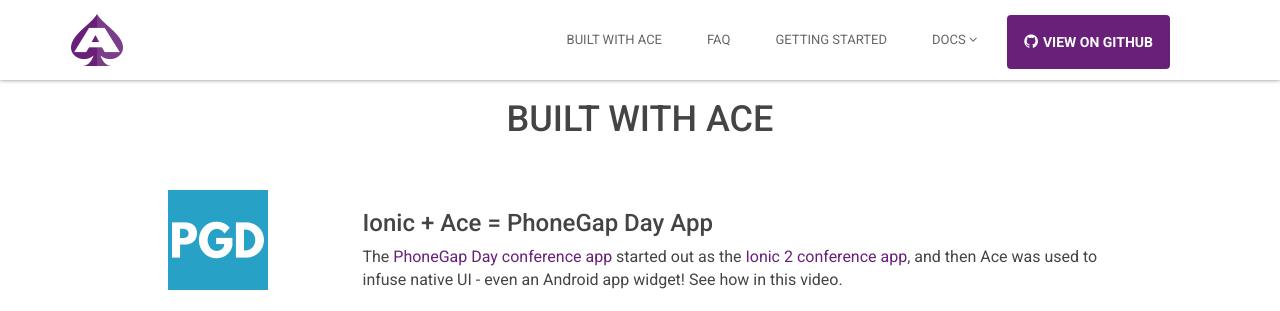
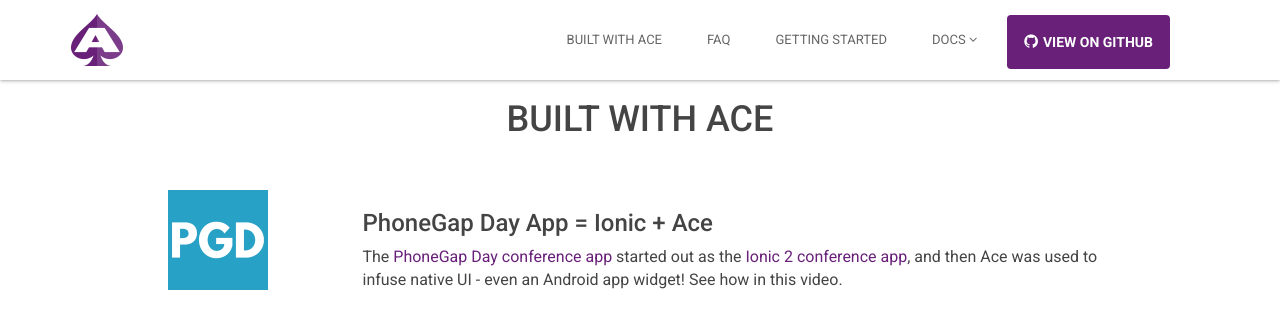
Before and after one commit to microsoft/ace, a Jekyll site: the page built from builtWithAce.html, in a window 1280 px wide, cut to the strip 0-311 px from the top of the page. Built offline with Jekyll 4.4.1, drawn with Linux system fonts in a browser that asks for light colours.

```diff
--- a/builtWithAce.html
+++ b/builtWithAce.html
@@ -10,7 +10,7 @@ permalink: /apps/
         </a>
     </div>
     <div class="col-md-8">
-        <h3>Ionic + Ace = PhoneGap Day App</h3>
+        <h3>PhoneGap Day App = Ionic + Ace</h3>
 The <a href="https://play.google.com/store/apps/details?id=com.microsoft.phonegapday.sample">PhoneGap Day conference app</a> started out as the <a href="https://github.com/driftyco/ionic-conference-app">Ionic 2 conference app</a>,
         and then Ace was used to infuse native UI - even an Android app widget!  See how in this video.
         <br/><br/>
@@ -18,7 +18,7 @@ The <a href="https://play.google.com/store/apps/details?id=com.microsoft.phonega
             <iframe width="420" height="263" src="https://www.youtube.com/embed/FoA92wjVzxo" frameborder="0" allowfullscreen></iframe>
         </p>
         <p class="xsmall-or-less">
-            <iframe width="380" height="237" src="https://www.youtube.com/embed/FoA92wjVzxo" frameborder="0" allowfullscreen></iframe>
+            <iframe width="340" height="212" src="https://www.youtube.com/embed/FoA92wjVzxo" frameborder="0" allowfullscreen></iframe>
         </p>
         <a href="https://youtu.be/FoA92wjVzxo">Part 1: Dock Native UI</a>
         <br/>
```
Also changed, not shown: _includes/head.html (+10 -0 lines).
